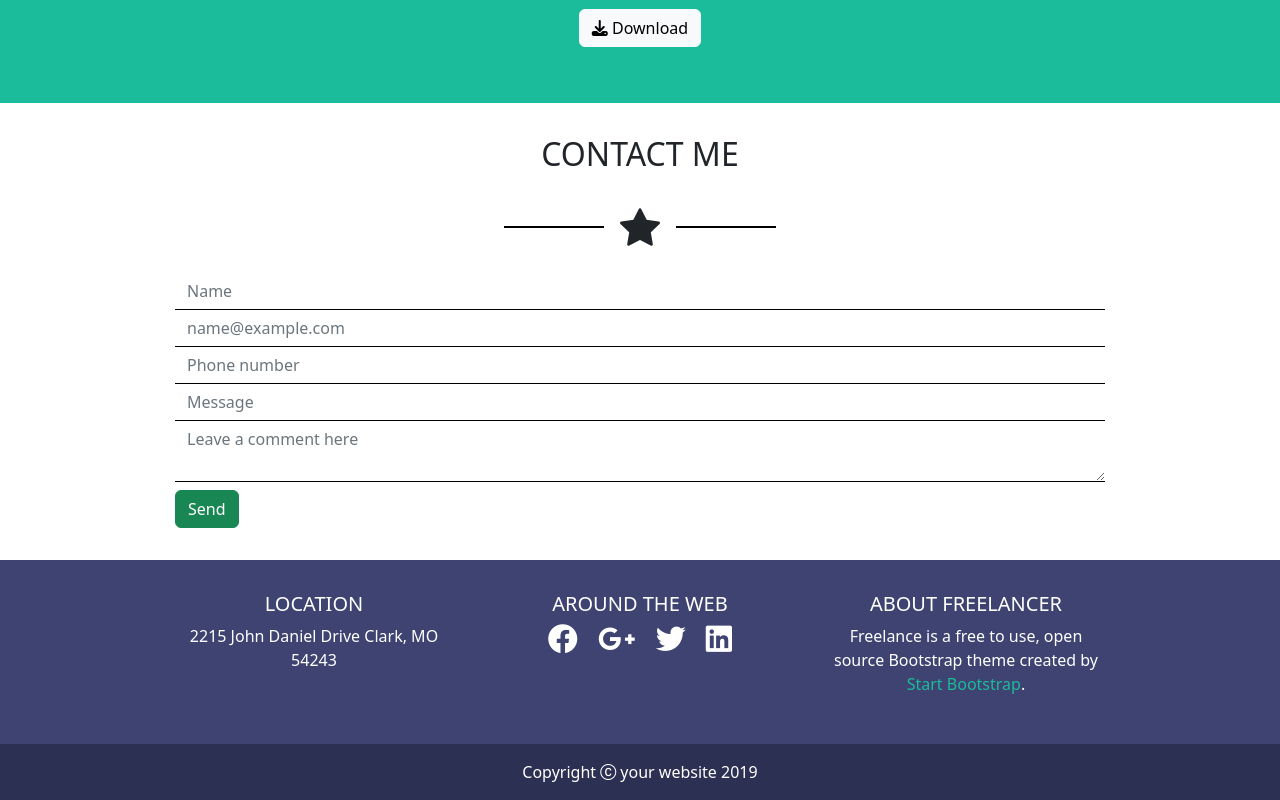
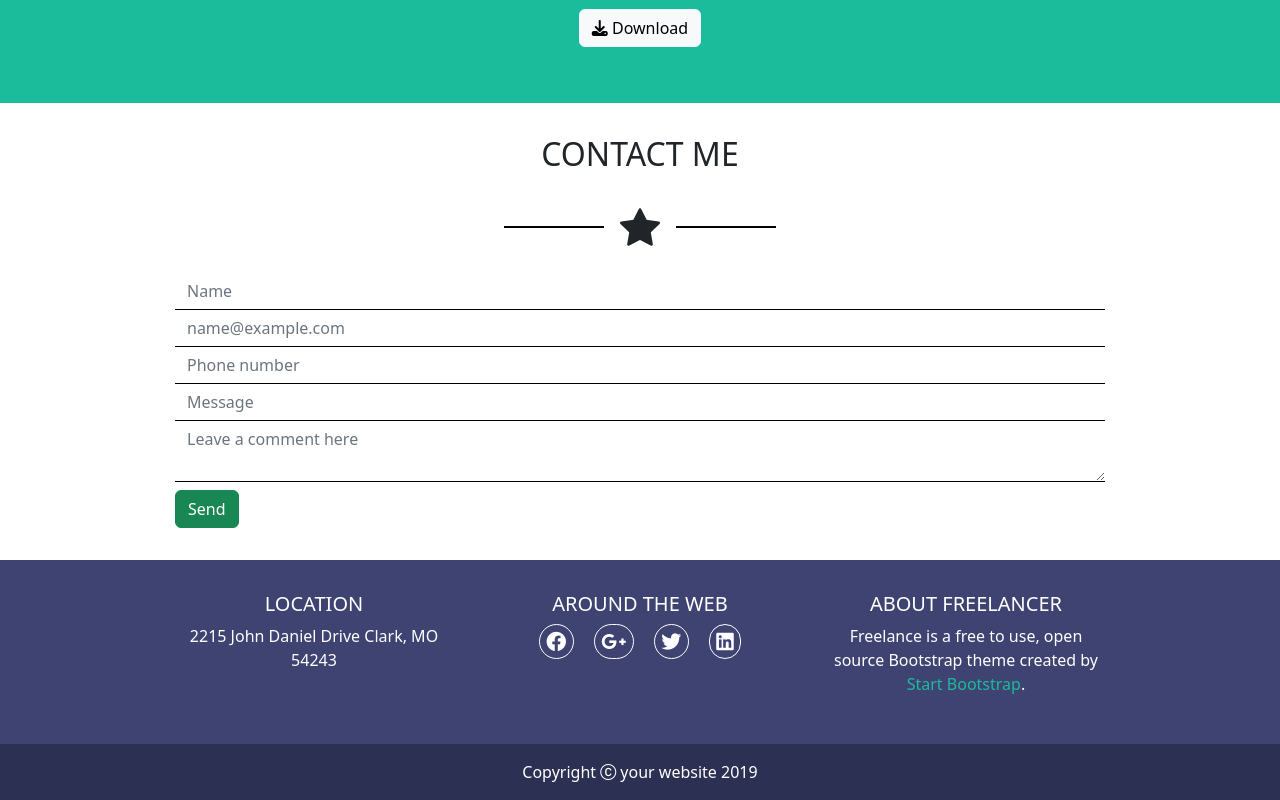
Before and after one commit to LucaBonifazio/-html-css-bootstrap-freelancer, a plain HTML site: page index.html in a window 1280 px wide. Shown: the part 1853-2653 px from the top of the page. Drawn offline with nearby package versions, Linux system fonts and the light colour scheme.

Commit message:
fix brands

```diff
--- a/css/style.css
+++ b/css/style.css
@@ -53,7 +53,10 @@ section{
 }
 
 .fa-brands{
-    font-size: 30px;
+    font-size: 20px;
+    padding: .4rem;
+    border: 1px solid white;
+    border-radius: 10rem;
 }
 
 .star-content{
```
